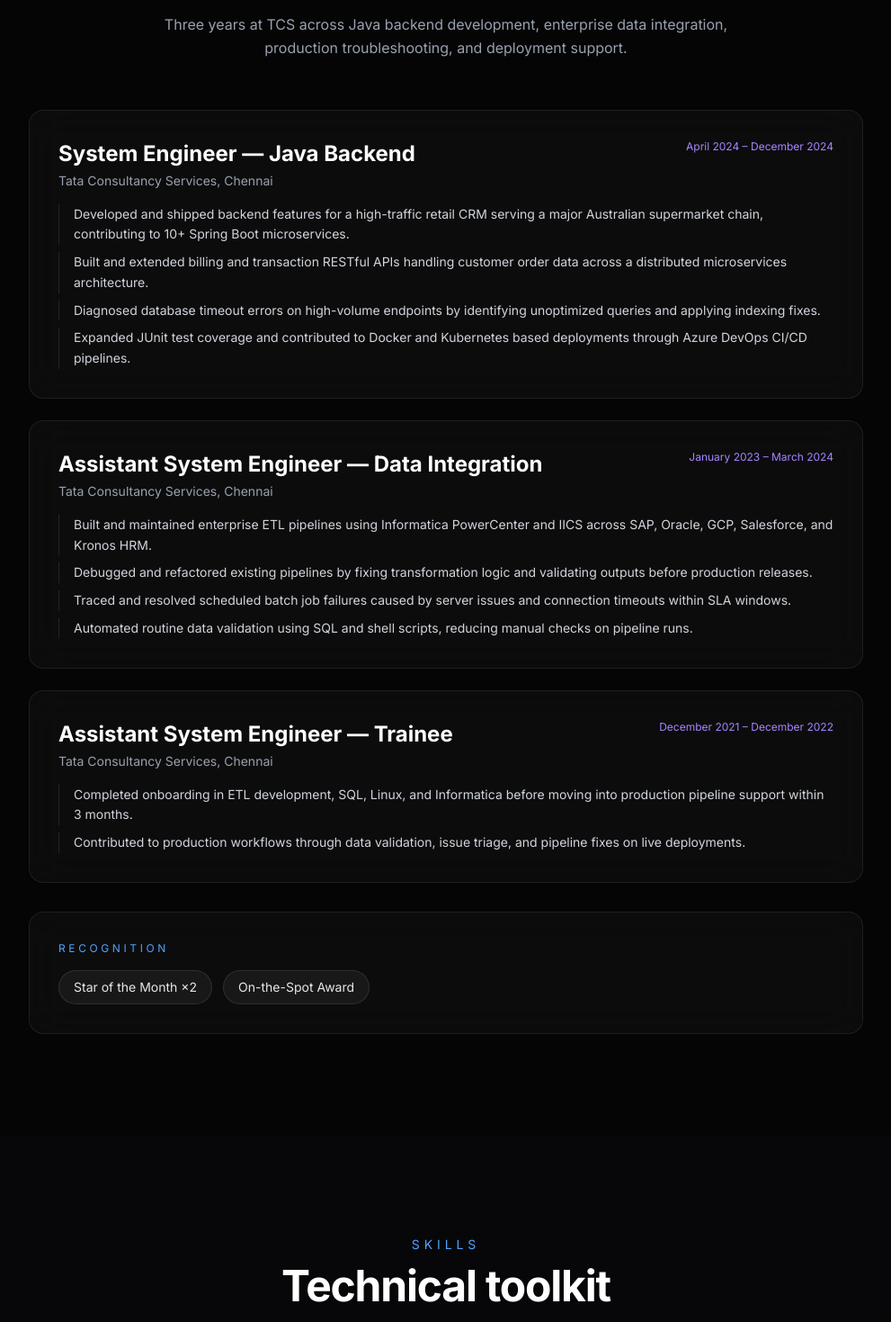
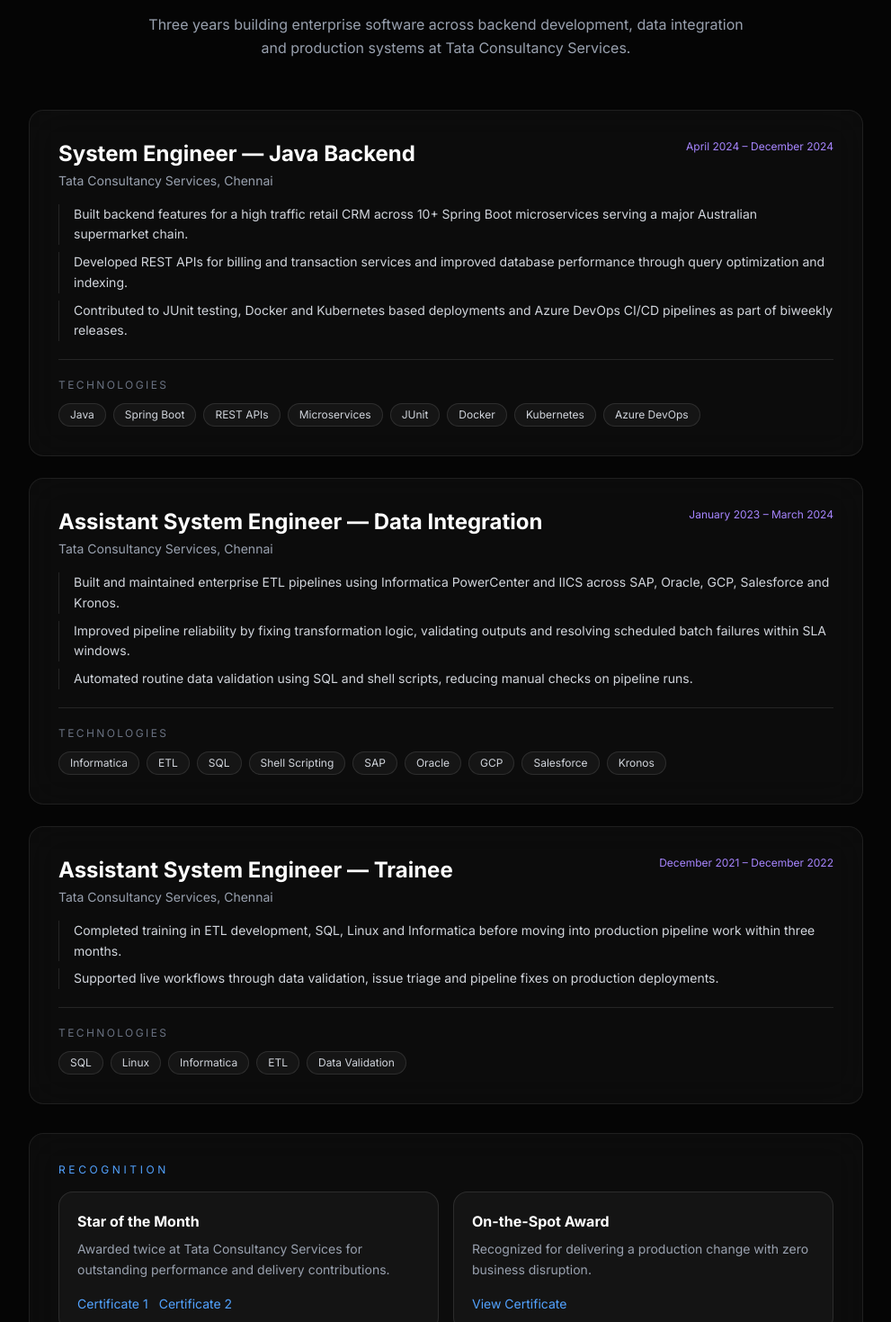
Before and after one commit to ravensgit/Portfolio, a React (Vite) app: page / in a window 1280 px wide. Shown: the part 2101-3570 px from the top of the page at 90% size, without its empty margins (144-1135 px from the left). Built offline with nearby package versions, Linux system fonts and the light colour scheme.

Commit message:
Update Experience.jsx

```diff
--- a/src/components/Experience.jsx
+++ b/src/components/Experience.jsx
@@ -1,6 +1,7 @@
 import React, { useEffect, useRef } from 'react';
 import gsap from 'gsap';
 import { ScrollTrigger } from 'gsap/ScrollTrigger';
+
 gsap.registerPlugin(ScrollTrigger);
 
 const roles = [
@@ -9,46 +10,77 @@
     title: 'System Engineer — Java Backend',
     org: 'Tata Consultancy Services, Chennai',
     points: [
-      'Developed and shipped backend features for a high-traffic retail CRM serving a major Australian supermarket chain, contributing to 10+ Spring Boot microservices.',
-      'Built and extended billing and transaction RESTful APIs handling customer order data across a distributed microservices architecture.',
-      'Diagnosed database timeout errors on high-volume endpoints by identifying unoptimized queries and applying indexing fixes.',
-      'Expanded JUnit test coverage and contributed to Docker and Kubernetes based deployments through Azure DevOps CI/CD pipelines.',
+      'Built backend features for a high traffic retail CRM across 10+ Spring Boot microservices serving a major Australian supermarket chain.',
+      'Developed REST APIs for billing and transaction services and improved database performance through query optimization and indexing.',
+      'Contributed to JUnit testing, Docker and Kubernetes based deployments and Azure DevOps CI/CD pipelines as part of biweekly releases.'
     ],
+    technologies: ['Java', 'Spring Boot', 'REST APIs', 'Microservices', 'JUnit', 'Docker', 'Kubernetes', 'Azure DevOps']
   },
   {
     period: 'January 2023 – March 2024',
     title: 'Assistant System Engineer — Data Integration',
     org: 'Tata Consultancy Services, Chennai',
     points: [
-      'Built and maintained enterprise ETL pipelines using Informatica PowerCenter and IICS across SAP, Oracle, GCP, Salesforce, and Kronos HRM.',
-      'Debugged and refactored existing pipelines by fixing transformation logic and validating outputs before production releases.',
-      'Traced and resolved scheduled batch job failures caused by server issues and connection timeouts within SLA windows.',
-      'Automated routine data validation using SQL and shell scripts, reducing manual checks on pipeline runs.',
+      'Built and maintained enterprise ETL pipelines using Informatica PowerCenter and IICS across SAP, Oracle, GCP, Salesforce and Kronos.',
+      'Improved pipeline reliability by fixing transformation logic, validating outputs and resolving scheduled batch failures within SLA windows.',
+      'Automated routine data validation using SQL and shell scripts, reducing manual checks on pipeline runs.'
     ],
+    technologies: ['Informatica', 'ETL', 'SQL', 'Shell Scripting', 'SAP', 'Oracle', 'GCP', 'Salesforce', 'Kronos']
   },
   {
     period: 'December 2021 – December 2022',
     title: 'Assistant System Engineer — Trainee',
     org: 'Tata Consultancy Services, Chennai',
     points: [
-      'Completed onboarding in ETL development, SQL, Linux, and Informatica before moving into production pipeline support within 3 months.',
-      'Contributed to production workflows through data validation, issue triage, and pipeline fixes on live deployments.',
+      'Completed training in ETL development, SQL, Linux and Informatica before moving into production pipeline work within three months.',
+      'Supported live workflows through data validation, issue triage and pipeline fixes on production deployments.'
     ],
-  },
+    technologies: ['SQL', 'Linux', 'Informatica', 'ETL', 'Data Validation']
+  }
 ];
 
-const awards = ['Star of the Month ×2', 'On-the-Spot Award'];
+const awards = [
+  {
+    title: 'Star of the Month',
+    detail: 'Awarded twice at Tata Consultancy Services for outstanding performance and delivery contributions.',
+    certificates: [
+      {
+        label: 'Certificate 1',
+        href: '/certificates/star-of-the-month-1.pdf'
+      },
+      {
+        label: 'Certificate 2',
+        href: '/certificates/star-of-the-month-2.pdf'
+      }
+    ]
+  },
+  {
+    title: 'On-the-Spot Award',
+    detail: 'Recognized for delivering a production change with zero business disruption.',
+    certificates: [
+      {
+        label: 'View Certificate',
+        href: '/certificates/on-the-spot-award.pdf'
+      }
+    ]
+  }
+];
 
 const Experience = () => {
   const sectionRef = useRef(null);
   const listRef = useRef(null);
 
   useEffect(() => {
-    gsap.fromTo(listRef.current.children,
+    gsap.fromTo(
+      listRef.current.children,
       { opacity: 0, x: -24 },
       {
-        opacity: 1, x: 0, duration: 0.9, stagger: 0.18, ease: 'power3.out',
-        scrollTrigger: { trigger: sectionRef.current, start: 'top 70%' },
+        opacity: 1,
+        x: 0,
+        duration: 0.9,
+        stagger: 0.18,
+        ease: 'power3.out',
+        scrollTrigger: { trigger: sectionRef.current, start: 'top 70%' }
       }
     );
   }, []);
@@ -56,36 +88,94 @@
   return (
     <section id="experience" ref={sectionRef} className="relative w-full py-28 bg-[#050505]">
       <div className="max-w-5xl mx-auto px-6 md:px-12">
-        <p className="font-mono text-sm text-blue-400 mb-3 text-center tracking-[0.35em] uppercase">Experience</p>
-        <h2 className="text-4xl md:text-5xl font-bold tracking-tight mb-5 text-center">Production engineering</h2>
+        <p className="font-mono text-sm text-blue-400 mb-3 text-center tracking-[0.35em] uppercase">
+          Experience
+        </p>
+
+        <h2 className="text-4xl md:text-5xl font-bold tracking-tight mb-5 text-center">
+          Professional Experience
+        </h2>
+
         <p className="text-gray-400 text-center max-w-2xl mx-auto mb-14 leading-relaxed">
-          Three years at TCS across Java backend development, enterprise data integration, production troubleshooting, and deployment support.
+          Three years building enterprise software across backend development, data integration and production systems at Tata Consultancy Services.
         </p>
 
         <div ref={listRef} className="space-y-6">
-          {roles.map((r) => (
-            <div key={r.title} className="glass rounded-2xl p-6 md:p-8">
+          {roles.map((role) => (
+            <div key={role.title} className="glass rounded-2xl p-6 md:p-8">
               <div className="flex flex-col md:flex-row md:items-start md:justify-between gap-3 mb-4">
                 <div>
-                  <h3 className="text-xl md:text-2xl font-bold mb-1">{r.title}</h3>
-                  <p className="text-sm text-gray-400">{r.org}</p>
+                  <h3 className="text-xl md:text-2xl font-bold mb-1">{role.title}</h3>
+                  <p className="text-sm text-gray-400">{role.org}</p>
                 </div>
-                <p className="font-mono text-xs text-violet-400 whitespace-nowrap">{r.period}</p>
+
+                <p className="font-mono text-xs text-violet-400 whitespace-nowrap">
+                  {role.period}
+                </p>
               </div>
+
               <ul className="space-y-2">
-                {r.points.map((p) => (
-                  <li key={p} className="text-gray-300 text-sm leading-relaxed pl-4 border-l border-white/10">{p}</li>
+                {role.points.map((point) => (
+                  <li
+                    key={point}
+                    className="text-gray-300 text-sm leading-relaxed pl-4 border-l border-white/10"
+                  >
+                    {point}
+                  </li>
                 ))}
               </ul>
+
+              <div className="mt-5 pt-5 border-t border-white/10">
+                <p className="text-xs text-gray-500 uppercase tracking-[0.2em] mb-3">
+                  Technologies
+                </p>
+
+                <div className="flex flex-wrap gap-2">
+                  {role.technologies.map((tech) => (
+                    <span
+                      key={tech}
+                      className="px-3 py-1 rounded-full bg-white/[0.04] border border-white/10 text-gray-300 text-xs"
+                    >
+                      {tech}
+                    </span>
+                  ))}
+                </div>
+              </div>
             </div>
           ))}
         </div>
 
         <div className="mt-8 glass rounded-2xl p-6 md:p-8">
-          <p className="font-mono text-xs text-blue-400 tracking-[0.3em] uppercase mb-4">Recognition</p>
-          <div className="flex flex-wrap gap-3">
+          <p className="font-mono text-xs text-blue-400 tracking-[0.3em] uppercase mb-4">
+            Recognition
+          </p>
+
+          <div className="grid md:grid-cols-2 gap-4">
             {awards.map((award) => (
-              <span key={award} className="px-4 py-2 rounded-full bg-white/5 border border-white/10 text-gray-200 text-sm">{award}</span>
+              <div
+                key={award.title}
+                className="rounded-2xl bg-white/[0.035] border border-white/10 p-5"
+              >
+                <h3 className="text-white font-bold mb-2">{award.title}</h3>
+
+                <p className="text-sm text-gray-400 leading-relaxed mb-4">
+                  {award.detail}
+                </p>
+
+                <div className="flex flex-wrap gap-3">
+                  {award.certificates.map((certificate) => (
+                    <a
+                      key={certificate.href}
+                      href={certificate.href}
+                      target="_blank"
+                      rel="noopener noreferrer"
+                      className="inline-flex items-center text-sm text-blue-400 hover:text-blue-300 transition-colors"
+                    >
+                      {certificate.label}
+                    </a>
+                  ))}
+                </div>
+              </div>
             ))}
           </div>
         </div>
```
